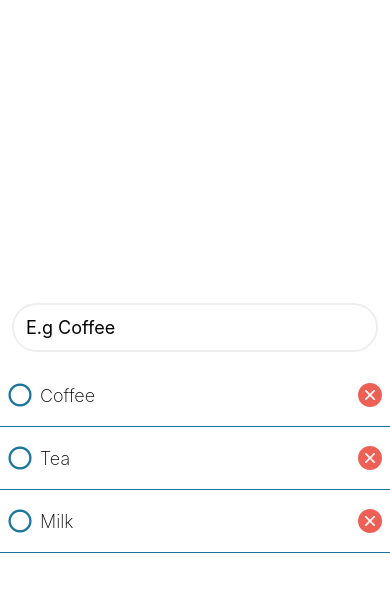
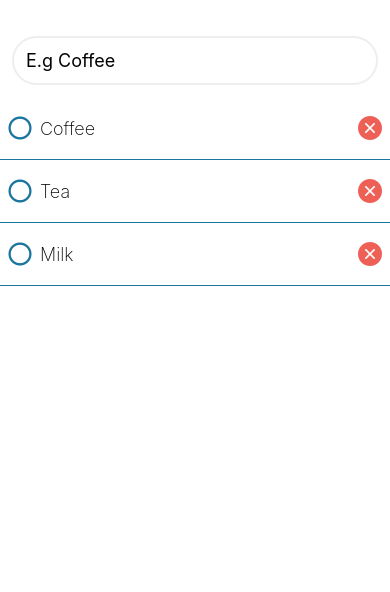
Before and after one commit to howardsolutions/planty, a React Native app: screen / in a window 390 px wide. Shown: the top 592 px of the page. Built offline with nearby package versions, Linux system fonts and the light colour scheme.

Commit message:
feat: scrollview and sticky element

```diff
--- a/app/index.tsx
+++ b/app/index.tsx
@@ -1,6 +1,6 @@
-import { StyleSheet, TextInput, View } from "react-native";
+import { useState } from "react";
+import { StyleSheet, TextInput, ScrollView } from "react-native";
 import ShoppingListItem from "../components/ShoppingListItem";
-import { useState } from "react";
 import { theme } from "../theme";
 
 type ShoppingListItemType = {
@@ -30,7 +30,11 @@
   };
 
   return (
-    <View style={styles.container}>
+    <ScrollView
+      style={styles.container}
+      contentContainerStyle={styles.contentContainer}
+      stickyHeaderIndices={[0]}
+    >
       <TextInput
         value={value}
         style={styles.textInput}
@@ -42,7 +46,7 @@
       {shoppingList.map((item) => (
         <ShoppingListItem name={item.name} key={item.id} />
       ))}
-    </View>
+    </ScrollView>
   );
 }
 
@@ -50,7 +54,6 @@
   container: {
     flex: 1,
     backgroundColor: "#fff",
-    justifyContent: "center",
     paddingTop: 12,
   },
   textInput: {
@@ -61,5 +64,9 @@
     borderRadius: 50,
     marginHorizontal: 12,
     marginBottom: 12,
+    backgroundColor: theme.colorWhite,
+  },
+  contentContainer: {
+    paddingVertical: 24,
   },
 });
```
